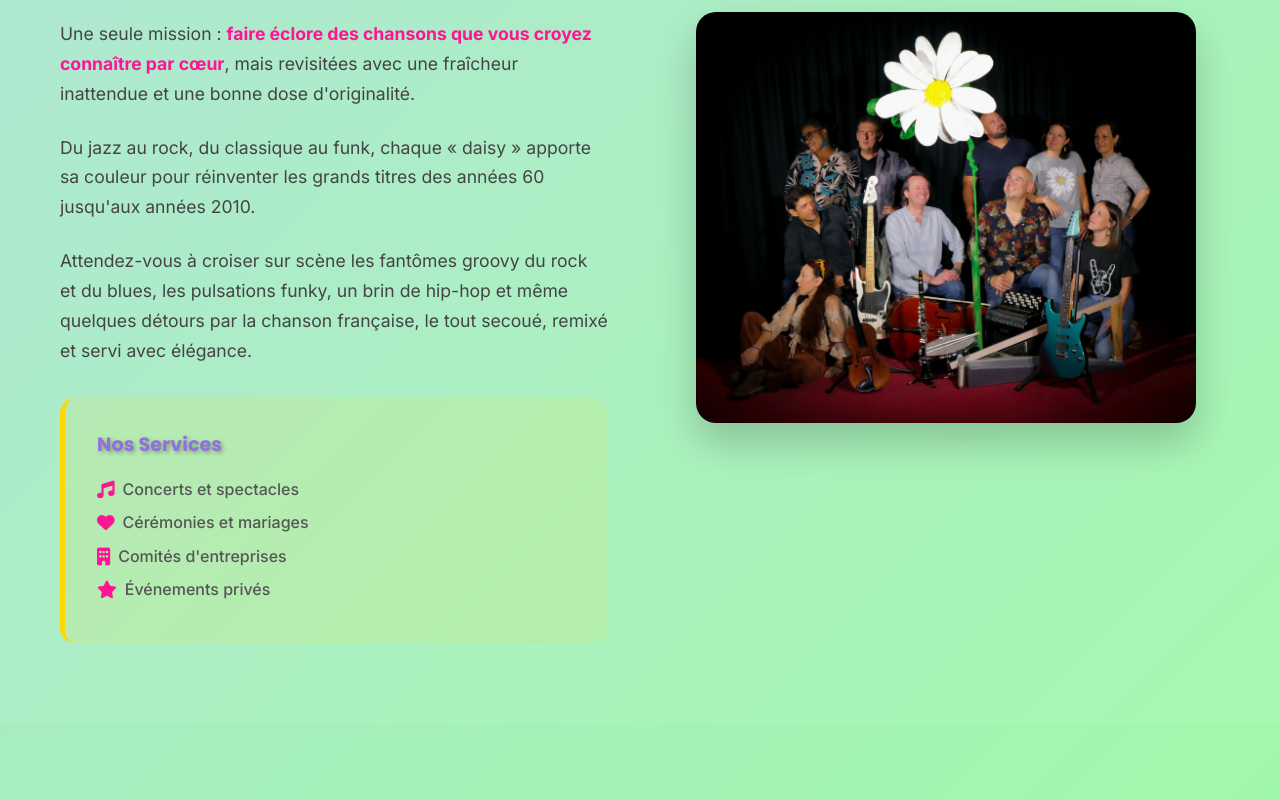
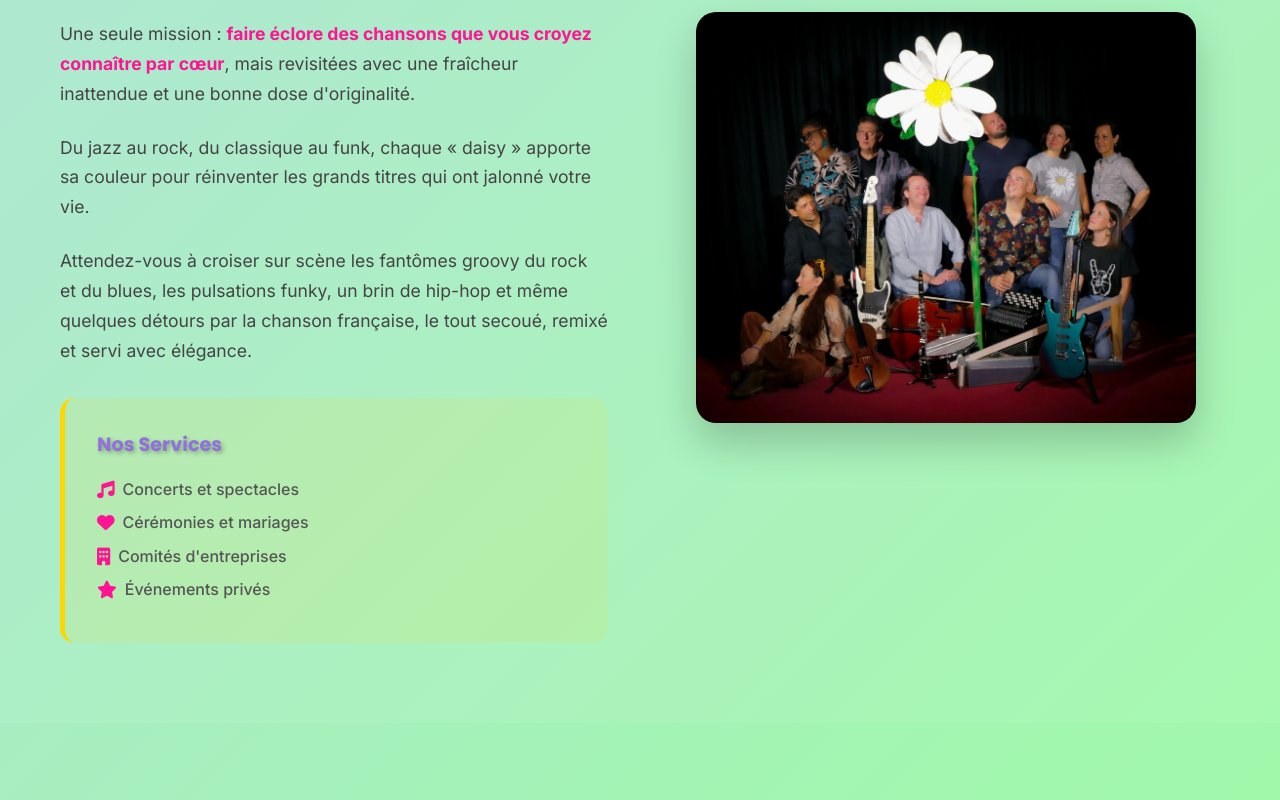
Before and after one commit to RBSoftwareAI/sweet-daisies-orchestra, a plain HTML site: page index.html in a window 1280 px wide. Shown: the part 1480-2280 px from the top of the page. Drawn offline with Linux system fonts and the light colour scheme.

Commit message:
feat(content): harmonize text content between About and Repertoire sections
- Update About section: replace 'des années 60 jusqu'aux années 2010' with 'qui ont jalonné votre vie'
- Remove redundant phrase 'qui ont toujours jalonné votre vie' from Repertoire section
- Improve content coherence by centralizing the 'jalonné votre vie' concept in About section only
- Eliminate textual redundancy between sections

```diff
--- a/index.html
+++ b/index.html
@@ -81,7 +81,7 @@
                     <h3>10 musiciens, 10 personnalités, 10 univers musicaux</h3>
                     <p>Une seule mission : <strong>faire éclore des chansons que vous croyez connaître par cœur</strong>, mais revisitées avec une fraîcheur inattendue et une bonne dose d'originalité.</p>
 
-                    <p>Du jazz au rock, du classique au funk, chaque « daisy » apporte sa couleur pour réinventer les grands titres des années 60 jusqu'aux années 2010.</p>
+                    <p>Du jazz au rock, du classique au funk, chaque « daisy » apporte sa couleur pour réinventer les grands titres qui ont jalonné votre vie.</p>
 
                     <p>Attendez-vous à croiser sur scène les fantômes groovy du rock et du blues, les pulsations funky, un brin de hip-hop et même quelques détours par la chanson française, le tout secoué, remixé et servi avec élégance.</p>
 
@@ -120,7 +120,7 @@
     <section id="repertoire" class="repertoire">
         <div class="container">
             <h2>Notre Répertoire</h2>
-            <p class="repertoire-intro">qui ont toujours jalonné votre vie.</p>
+
 
             <div class="repertoire-sections">
                 <!-- Répertoire principal -->
```
